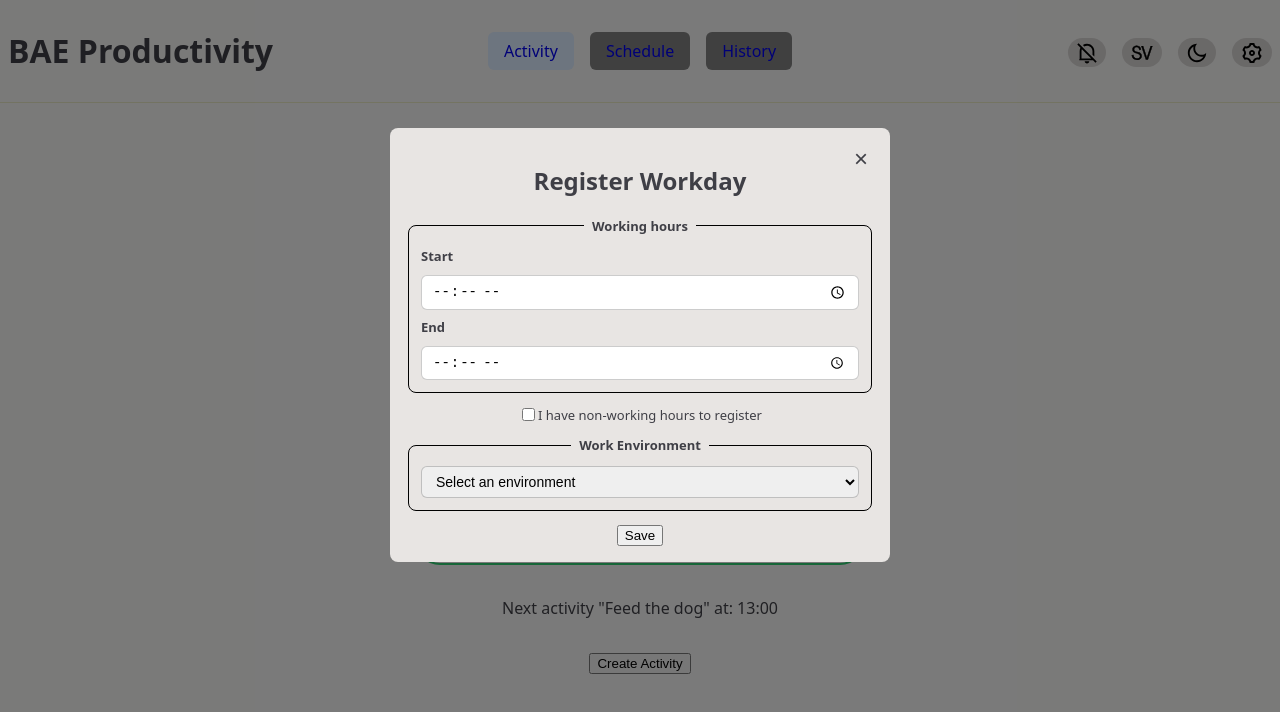
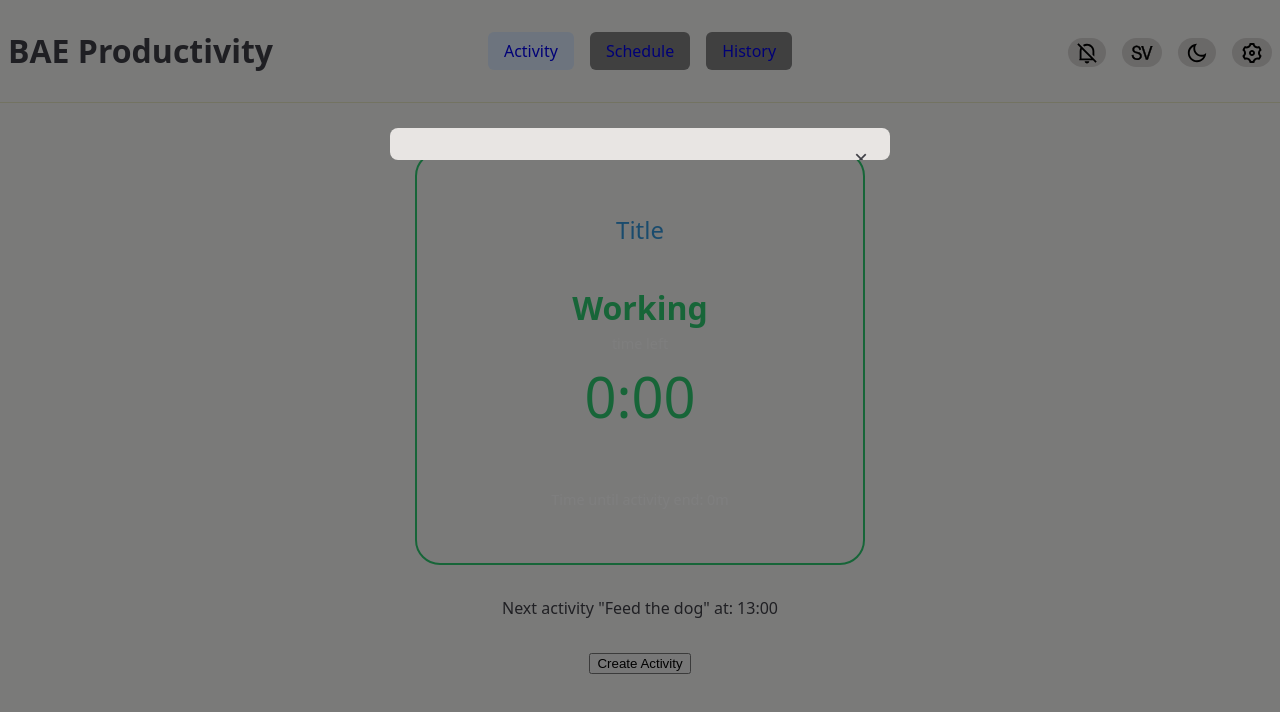
Before and after one commit to ollewarne/linkoping-pps, a React (Vite) app: page / in a window 1280 px wide. Both pictures are taken after a click on the element 1252 px from the left and 50 px from the top of the page. Shown: the top 712 px of the page. Built offline with nearby package versions, Linux system fonts and the light colour scheme.

Commit message:
change so onClose is always passed to children

```diff
--- a/src/components/Modal/Modal.jsx
+++ b/src/components/Modal/Modal.jsx
@@ -1,8 +1,9 @@
-import { useState } from "react";
+import React, { useState } from "react";
 import './Modal.css';
 
 function Modal({ trigger, children }) {
     const [isOpen, setIsOpen] = useState(false);
+    const close = () => setIsOpen(false);
 
     return (
         <>
@@ -12,8 +13,8 @@ function Modal({ trigger, children }) {
             {isOpen && (
                 <div className="modal-overlay" onClick={() => setIsOpen(false)}>
                     <div className="modal-content" onClick={(e) => e.stopPropagation()}>
-                        <button className="modal-close" onClick={() => setIsOpen(false)}>×</button>
-                        {typeof children === 'function' ? children({ onClose: () => setIsOpen(false) }) : children}
+                        <button className="modal-close" onClick={close}>×</button>
+                        {React.Children.map(children, child => React.cloneElement(child, {onClose: close}))}
                     </div>
                 </div>
             )}
```
